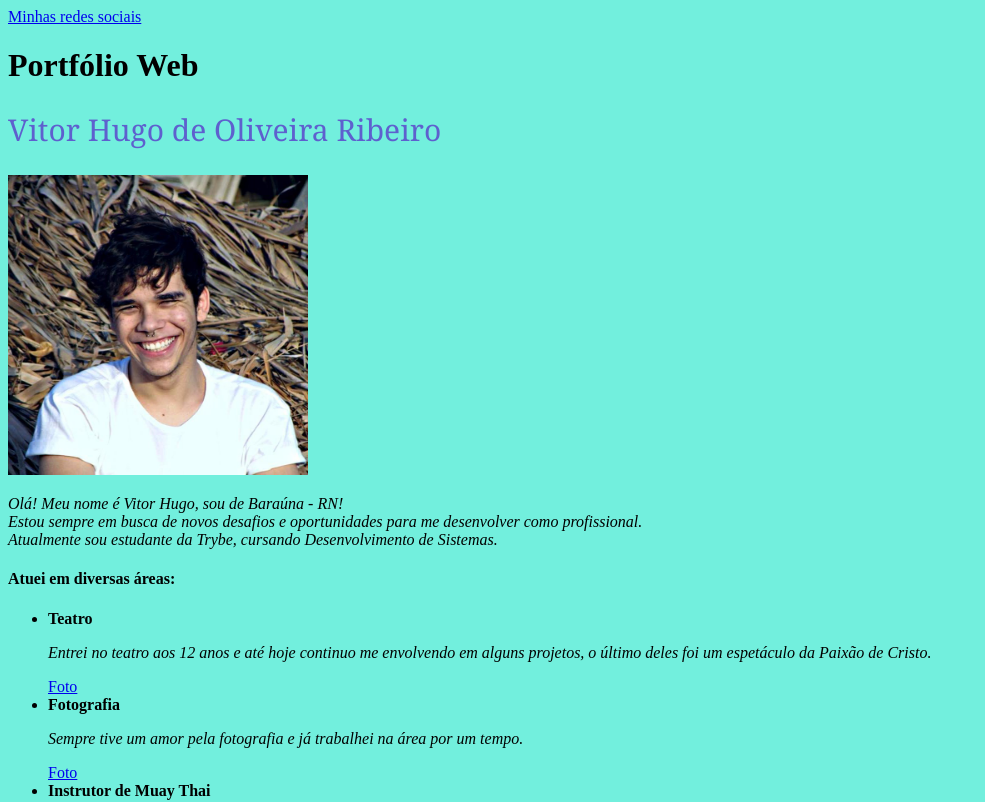
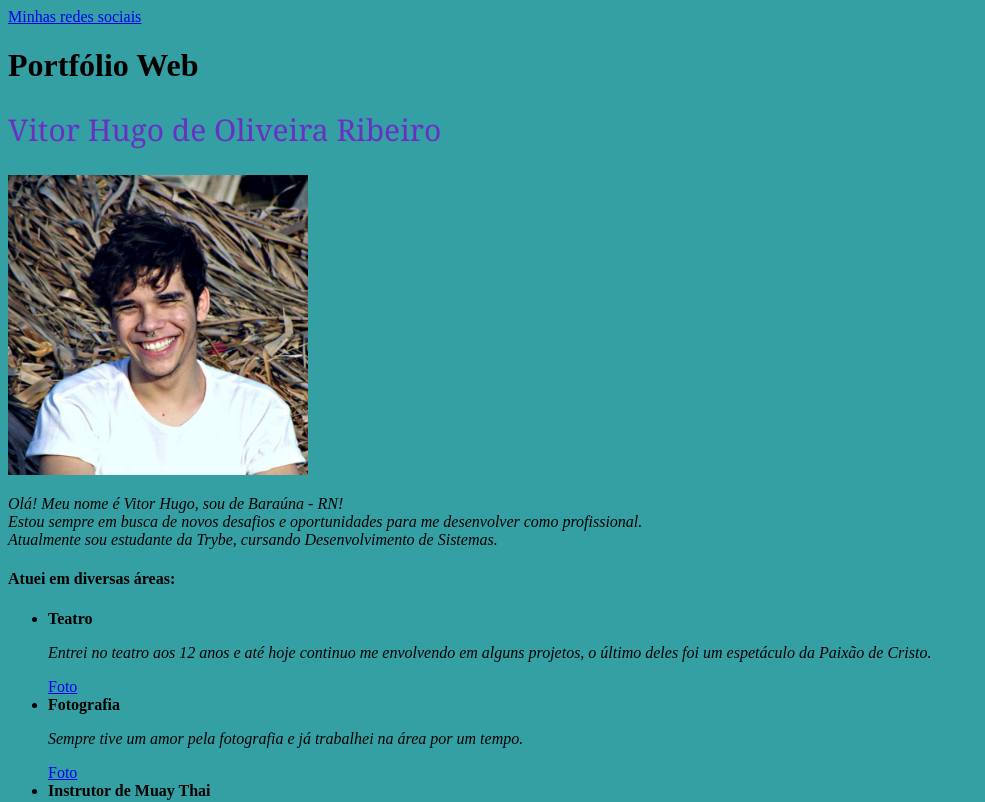
Before and after one commit to VitorHugodeOliv/VitorHugodeOliv.github.io, a plain HTML site: page index.html in a window 1280 px wide. Shown: the top 802 px of the page, without its empty margins (0-985 px from the left). Drawn offline with Linux system fonts and the light colour scheme.

Commit message:
correção de cores do h2 e body

```diff
--- a/index.html
+++ b/index.html
@@ -12,13 +12,14 @@
 
      }
      h2{
-      color: #5E60CE;
+      color: #6930c3;
       font-family: 'Noto Serif', serif;
       font-weight: 400;
       font-size: 30px;
      }
      body{
-      background-color: #72EFDD;
+      background-color: #34a0a4;
+
      }
 
 
```
